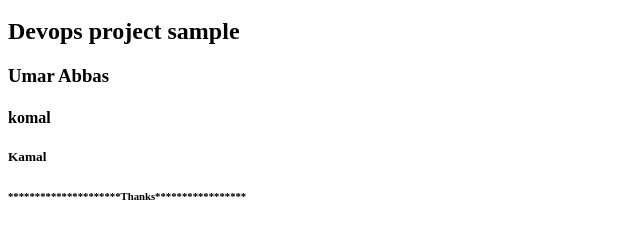
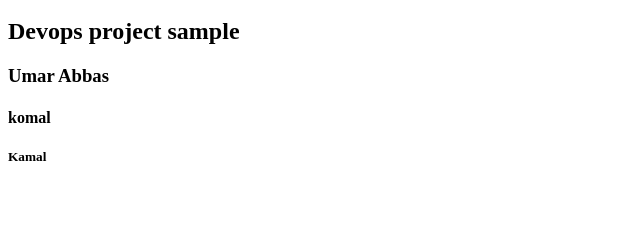
Before and after one commit to umarabbas123/website3, a plain HTML site: page index.html in a window 1280 px wide. Shown: the part 48-286 px from the top of the page, without its empty margins (0-640 px from the left). Drawn offline with Linux system fonts and the light colour scheme.

Commit message:
Added website

```diff
--- a/index.html
+++ b/index.html
@@ -7,6 +7,5 @@
 <h3> Umar Abbas </h3>
 <h4> komal </h4>
 <h5> Kamal </h5>
-<h6> *********************Thanks***************** </h6>
 </body>
 </html>
```
